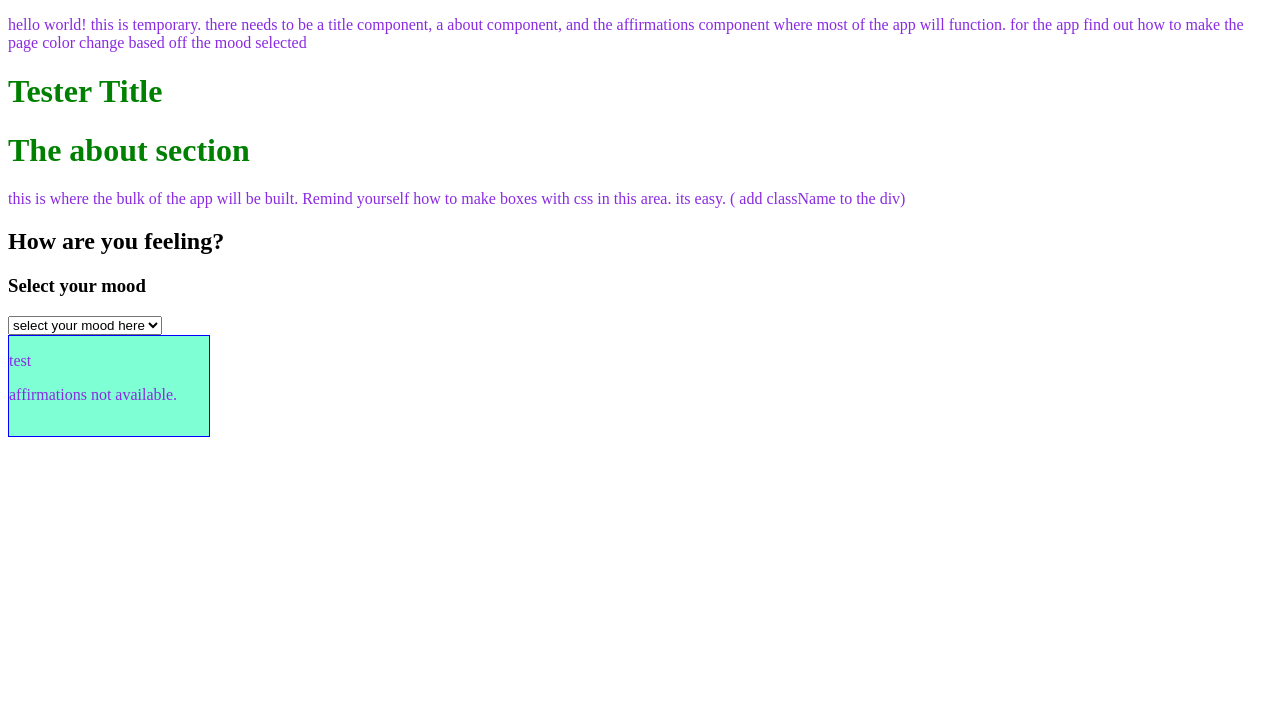
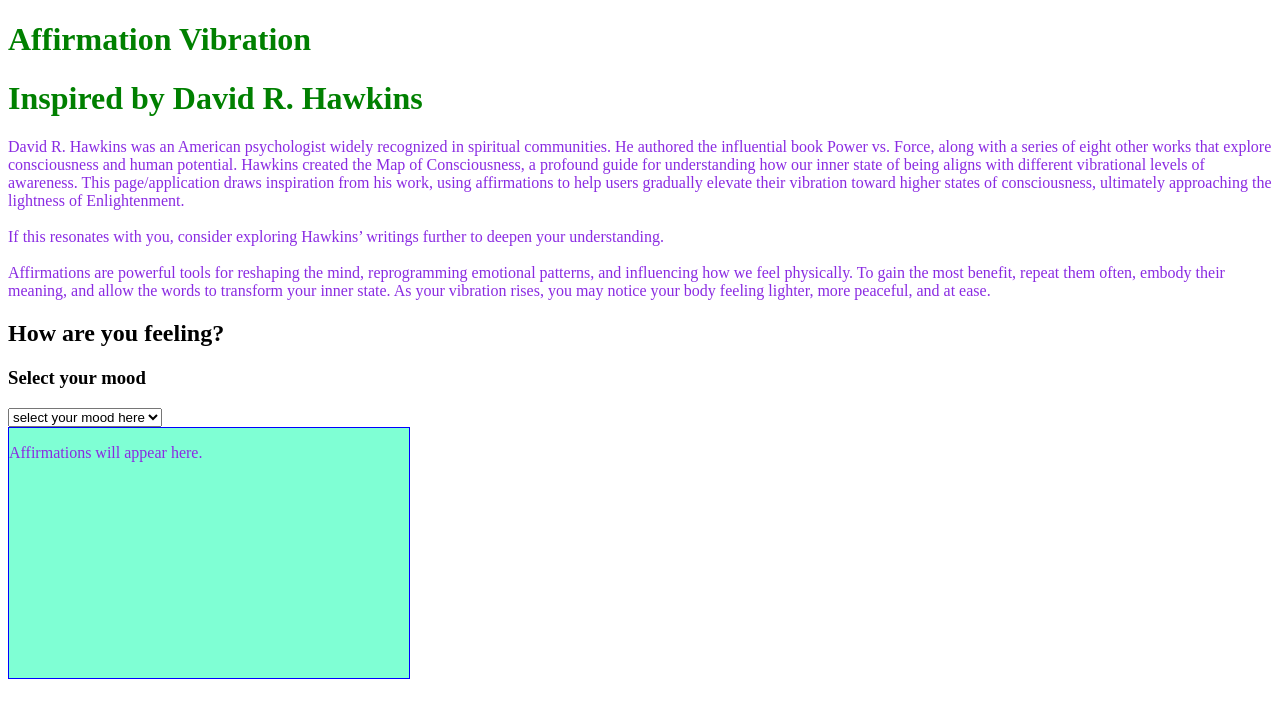
Before and after one commit to daijha/affirmationvibration, a React app in the folder frontend/: page / in a window 1280 px wide. Shown: the top 718 px of the page. Built offline with nearby package versions, Linux system fonts and the light colour scheme; the HTML template or start-up script is replaced by a standard one.

Commit message:
cleaned up text content of the app

```diff
--- a/frontend/src/App.css
+++ b/frontend/src/App.css
@@ -8,6 +8,6 @@
 .displaybox{
     background-color: aquamarine;
     border:1px solid blue;
-    height: 100px;
-    width: 200px;
+    height: 250px;
+    width: 400px;
 }
--- a/frontend/src/App.jsx
+++ b/frontend/src/App.jsx
@@ -6,11 +6,6 @@
 function App() {
   return (
     <div>
-      <p>
-        hello world! this is temporary. there needs to be a title component, a
-        about component, and the affirmations component where most of the app
-        will function. for the app find out how to make the page color change based off the mood selected {" "}
-      </p>
       <Title/>
       <About/>
       <Affirmations/>
--- a/frontend/src/components/About.jsx
+++ b/frontend/src/components/About.jsx
@@ -1,11 +1,29 @@
 import "../App.css";
 
-function About(){
-    return(
-        <div>
-            <h1>The about section</h1>
-        </div>
-    )
+function About() {
+  return (
+    <div>
+      <h1>Inspired by David R. Hawkins</h1>
+      <p>
+        David R. Hawkins was an American psychologist widely recognized in
+        spiritual communities. He authored the influential book Power vs. Force,
+        along with a series of eight other works that explore consciousness and
+        human potential. Hawkins created the Map of Consciousness, a profound
+        guide for understanding how our inner state of being aligns with
+        different vibrational levels of awareness. This page/application draws
+        inspiration from his work, using affirmations to help users gradually
+        elevate their vibration toward higher states of consciousness,
+        ultimately approaching the lightness of Enlightenment. <br /> <br /> If
+        this resonates with you, consider exploring Hawkins’ writings further to
+        deepen your understanding. <br /> <br /> Affirmations are powerful tools
+        for reshaping the mind, reprogramming emotional patterns, and
+        influencing how we feel physically. To gain the most benefit, repeat
+        them often, embody their meaning, and allow the words to transform your
+        inner state. As your vibration rises, you may notice your body feeling
+        lighter, more peaceful, and at ease.
+      </p>
+    </div>
+  );
 }
 
 export default About;
--- a/frontend/src/components/Affirmations.jsx
+++ b/frontend/src/components/Affirmations.jsx
@@ -1,7 +1,6 @@
 import React, { useEffect } from "react";
 
 /* useEffect is used to get the page to react after the state is updated */
-
 
 import { useState } from "react";
 
@@ -11,8 +10,8 @@
 
 function Affirmations() {
   const [mood, setMood] = useState("");
-  const [affs, setAffs] = useState({})
-  useEffect(() =>{
+  const [affs, setAffs] = useState({});
+  useEffect(() => {
     // fetching the affs from the backend
     async function getAffs(mood) {
       try {
@@ -24,27 +23,22 @@
         console.log(error);
       }
     }
-     if (mood){
+    if (mood) {
       console.log("mood selected:", mood);
       getAffs(mood);
-
     }
   }, [mood]);
 
   console.log("affs state:", affs);
-    console.log("affirmations array:" , affs.affirmations);
+  console.log("affirmations array:", affs.affirmations);
 
   return (
     <div>
-      <p>
-        this is where the bulk of the app will be built. Remind yourself how to
-        make boxes with css in this area. its easy. ( add className to the div)
-      </p>
+
       <h2>How are you feeling?</h2>
       <h3>Select your mood</h3>
-      <select onChange={(e)=> setMood(e.target.value)}>
-        { /* when the dropdown is selected react gives a event object. inside that object is a property called target.value which gives the value selected. onchange sets the selection when it changes*/}
-
+      <select onChange={(e) => setMood(e.target.value)}>
+        {/* when the dropdown is selected react gives a event object. inside that object is a property called target.value which gives the value selected. onchange sets the selection when it changes*/}
         <option value="">select your mood here</option>{" "}
         {/*option tag is for each item in dropdown. needs attribute value to specify data sent*/}
         <option value="shame">Shame</option>
@@ -67,13 +61,15 @@
       </select>
       {/*reminder: select is the tag 4 dropdown */}
       <div className="displaybox">
-        <p>test</p>
-      {(affs.affirmations)
-       ? <ul>
-              {affs.affirmations.map(item => <li key={item}>{item}</li>)}
+        {affs.affirmations ? (
+          <ul>
+            {affs.affirmations.map((item) => (
+              <li key={item}>{item}</li>
+            ))}
           </ul>
-      : <p>affirmations not available.</p>
-        }
+        ) : (
+          <p>Affirmations will appear here.</p>
+        )}
       </div>
     </div>
   );
--- a/frontend/src/components/Title.jsx
+++ b/frontend/src/components/Title.jsx
@@ -2,7 +2,7 @@
 function Title (){
     return(
         <div>
-            <h1>Tester Title</h1>
+            <h1>Affirmation Vibration</h1>
         </div>
     )
 
```
Lines whose indentation alone changed are shown as unchanged.
